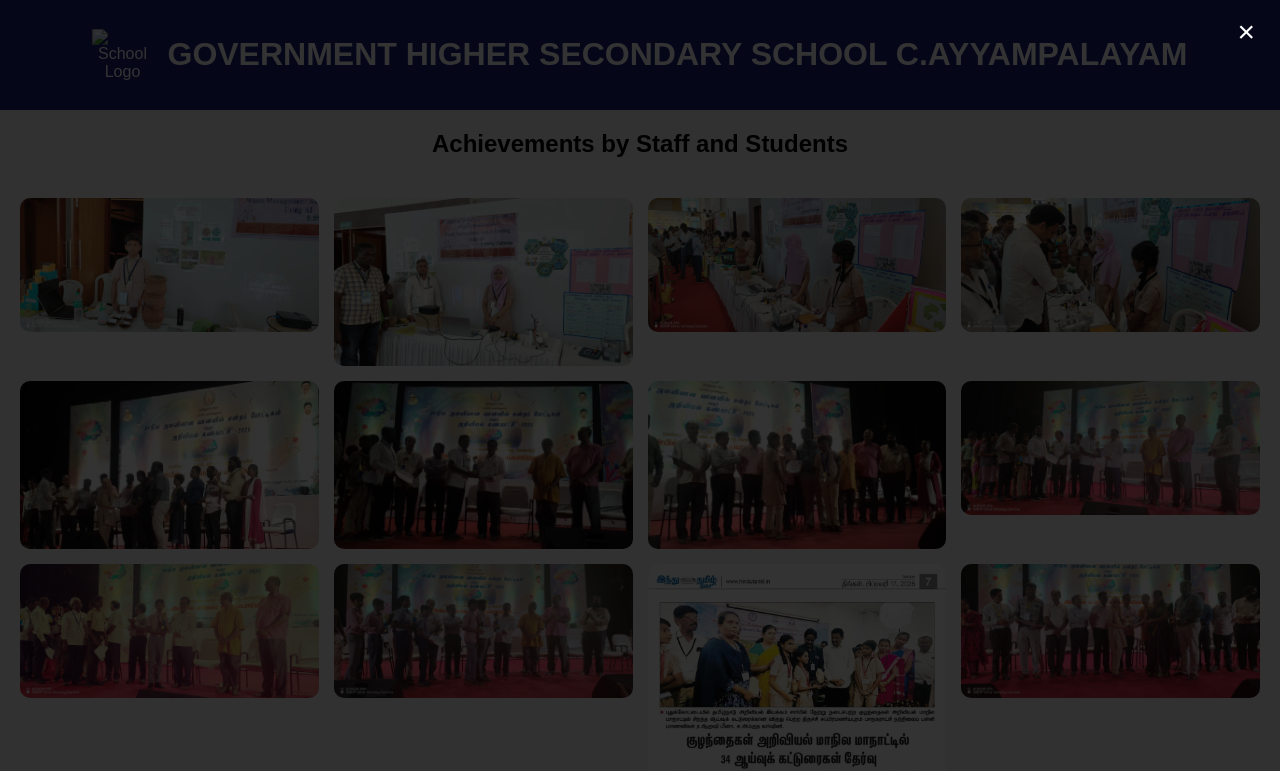
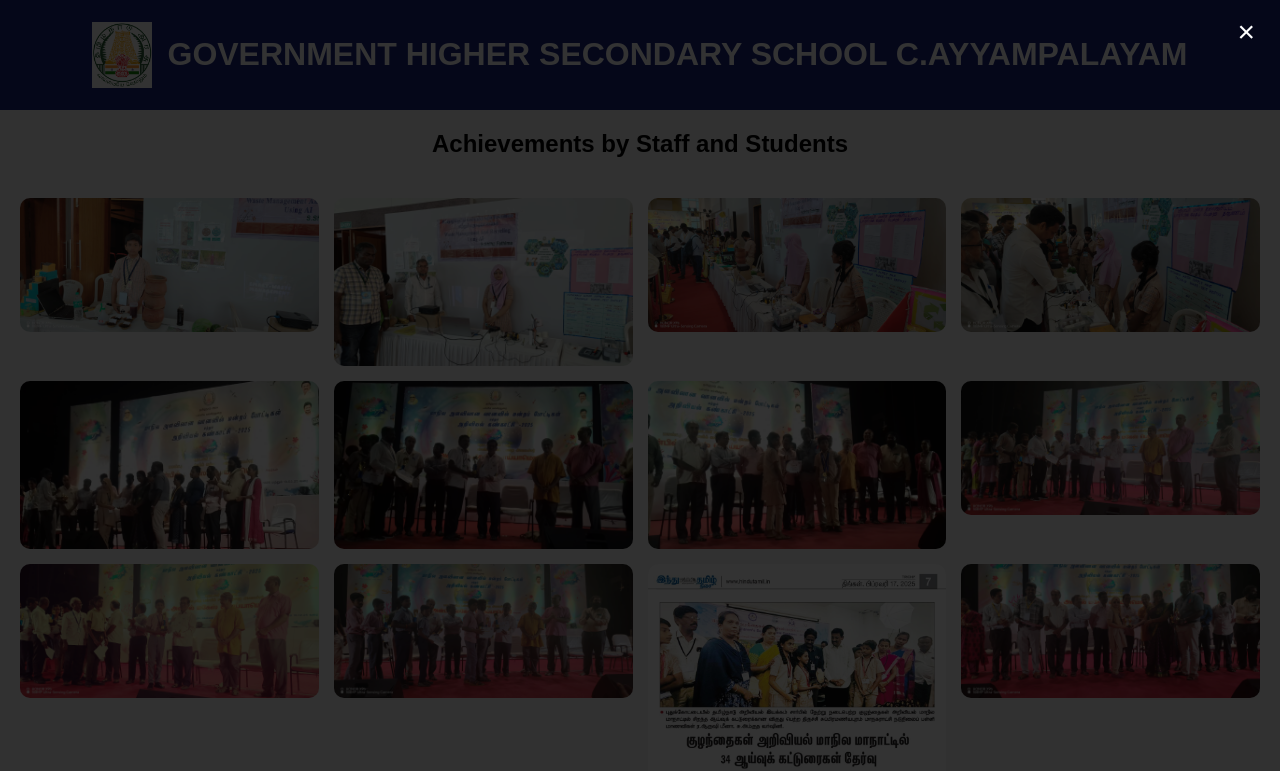
Before and after one commit to karthirr6162/govt, a plain HTML site: page achievements.html in a window 1280 px wide. Shown: the top 771 px of the page. Drawn offline with Linux system fonts and the light colour scheme; files whose address does not match are found by name.

Commit message:
achievements.html

```diff
--- a/achievements.html
+++ b/achievements.html
@@ -10,7 +10,7 @@
 
     <!-- Header -->
     <header>
-        <img src="images/logo.png" alt="School Logo" class="logo">
+        <img src="logo.png" alt="School Logo" class="logo">
         <h1>GOVERNMENT HIGHER SECONDARY SCHOOL C.AYYAMPALAYAM</h1>
     </header>
 
```
